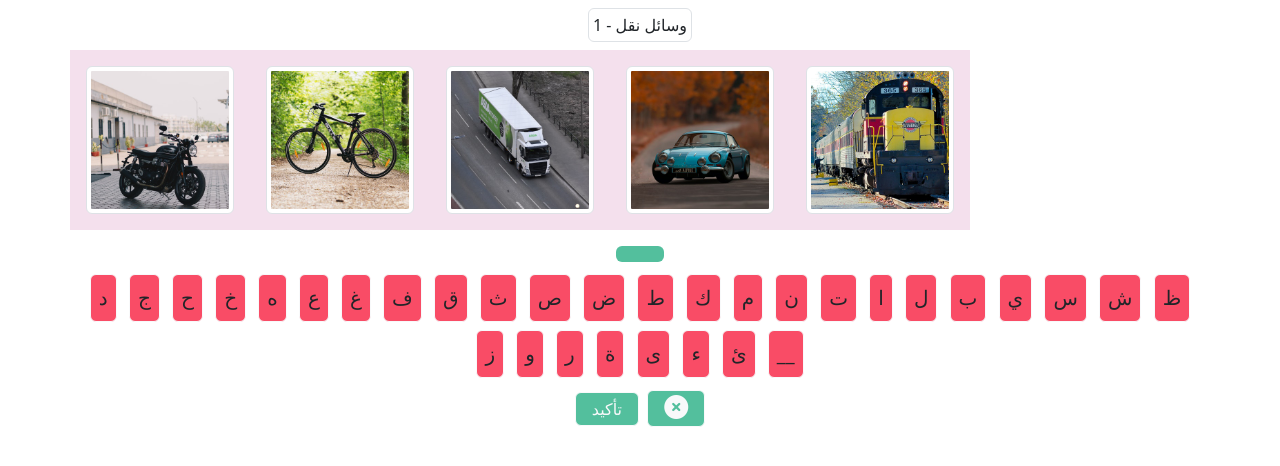
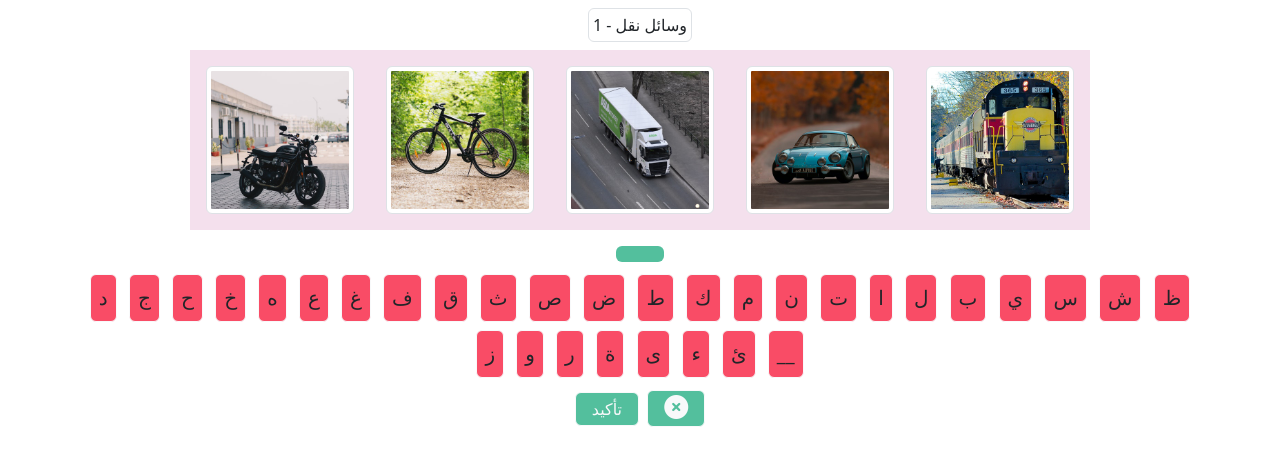
Before and after one commit to OmarYasirR/kalimat, a plain HTML site: page index.html in a window 1280 px wide. Drawn offline with Linux system fonts and the light colour scheme.

Commit message:
Update index.html

```diff
--- a/index.html
+++ b/index.html
@@ -13,7 +13,7 @@
   <body>
     <div class="container d-flex flex-column justify-content-between m-auto mt-2">
       <div class="title mx-auto border p-1 rounded mb-2"> <span class="ms-2"></span></div>
-      <div class="images row mb-3 justify-content-start">
+      <div class="images row m-auto mb-3 justify-content-start">
 
       </div>
       <div class="p-2 px-4 mx-auto mb-2 check rounded"></div>
```
